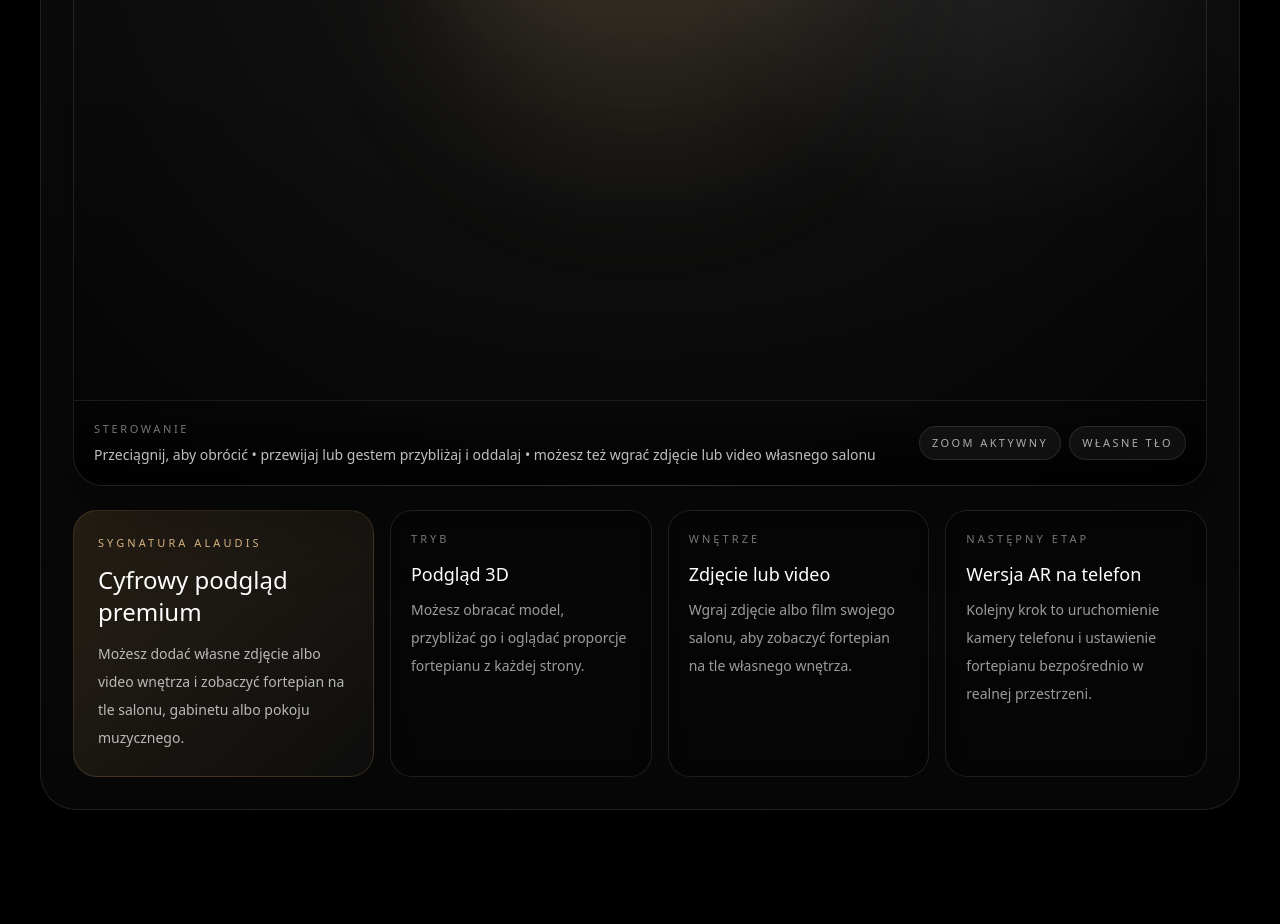
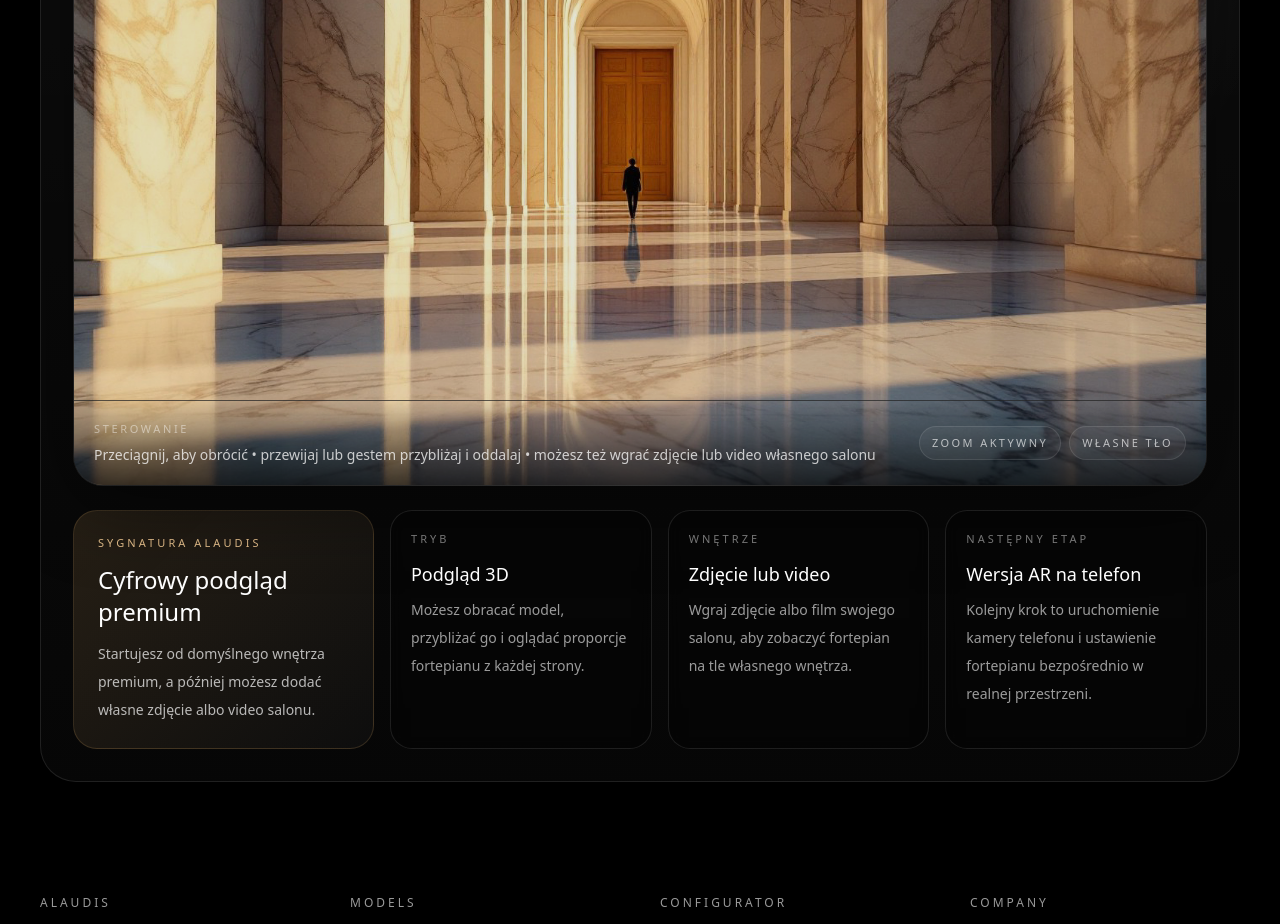
Before and after one commit to RafalZduniak77/alaudis-site, a Next.js app: page /odkryj-modele in a window 1280 px wide. Shown: the part 700-1624 px from the top of the page. Built offline with nearby package versions, Linux system fonts and the light colour scheme; no server answers.

Commit message:
Set default premium background in AR preview

```diff
--- a/components/AlaudisARPreview.tsx
+++ b/components/AlaudisARPreview.tsx
@@ -17,6 +17,8 @@ export default function AlaudisARPreview() {
 
   const imageInputRef = useRef<HTMLInputElement | null>(null);
   const videoInputRef = useRef<HTMLInputElement | null>(null);
+
+  const defaultRoomImage = "/wnetrze-default.jpg";
 
   useEffect(() => {
     let active = true;
@@ -60,6 +62,8 @@ export default function AlaudisARPreview() {
     if (videoInputRef.current) videoInputRef.current.value = "";
   }
 
+  const activeBackgroundImage = roomImage ?? defaultRoomImage;
+
   return (
     <section className="relative w-full overflow-hidden rounded-[36px] border border-white/10 bg-[#070707] p-4 sm:p-6 lg:p-8">
       <div className="pointer-events-none absolute inset-0">
@@ -68,7 +72,6 @@ export default function AlaudisARPreview() {
       </div>
 
       <div className="relative mx-auto max-w-7xl">
-        {/* GÓRNY PASEK */}
         <div className="mb-8 flex flex-col gap-4 xl:flex-row xl:items-center xl:justify-between">
           <div className="flex flex-wrap items-center gap-3">
             <span className="rounded-full border border-[#c79a5c]/30 bg-[#c79a5c]/10 px-4 py-2 text-[11px] uppercase tracking-[0.22em] text-[#e6c08c]">
@@ -121,7 +124,6 @@ export default function AlaudisARPreview() {
           </div>
         </div>
 
-        {/* VIEWER */}
         <div className="relative overflow-hidden rounded-[30px] border border-white/10 bg-[radial-gradient(circle_at_top,rgba(255,255,255,0.08),rgba(255,255,255,0.025)_35%,rgba(0,0,0,0.55)_100%)] shadow-[0_20px_80px_rgba(0,0,0,0.45)]">
           <div className="pointer-events-none absolute inset-x-0 top-0 z-10 h-24 bg-gradient-to-b from-white/8 to-transparent" />
 
@@ -137,7 +139,7 @@ export default function AlaudisARPreview() {
             </span>
           </div>
 
-          {roomVideo && (
+          {roomVideo ? (
             <video
               src={roomVideo}
               autoPlay
@@ -146,13 +148,11 @@ export default function AlaudisARPreview() {
               playsInline
               className="absolute inset-0 z-0 h-full w-full object-cover"
             />
-          )}
-
-          {!roomVideo && roomImage && (
+          ) : (
             <div
               className="absolute inset-0 z-0"
               style={{
-                backgroundImage: `url(${roomImage})`,
+                backgroundImage: `url(${activeBackgroundImage})`,
                 backgroundSize: "cover",
                 backgroundPosition: "center",
                 backgroundRepeat: "no-repeat",
@@ -160,9 +160,7 @@ export default function AlaudisARPreview() {
             />
           )}
 
-          {(roomImage || roomVideo) && (
-            <div className="pointer-events-none absolute inset-0 z-0 bg-black/10" />
-          )}
+          <div className="pointer-events-none absolute inset-0 z-0 bg-black/10" />
 
           {viewerReady ? (
             <model-viewer
@@ -227,7 +225,6 @@ export default function AlaudisARPreview() {
           </div>
         </div>
 
-        {/* DOLNE KARTY */}
         <div className="mt-6 grid gap-4 xl:grid-cols-[1.15fr_1fr_1fr_1fr]">
           <div className="rounded-[24px] border border-[#c79a5c]/20 bg-[linear-gradient(135deg,rgba(199,154,92,0.16),rgba(255,255,255,0.03))] p-6">
             <p className="text-[11px] uppercase tracking-[0.28em] text-[#e6c08c]">
@@ -237,8 +234,8 @@ export default function AlaudisARPreview() {
               Cyfrowy podgląd premium
             </p>
             <p className="mt-3 text-sm leading-7 text-white/70">
-              Możesz dodać własne zdjęcie albo video wnętrza i zobaczyć
-              fortepian na tle salonu, gabinetu albo pokoju muzycznego.
+              Startujesz od domyślnego wnętrza premium, a później możesz dodać
+              własne zdjęcie albo video salonu.
             </p>
           </div>
 
```
Also changed, not shown: public/models/wnetrze-default.jpg (added), public/wnetrze-default.jpg (added).
